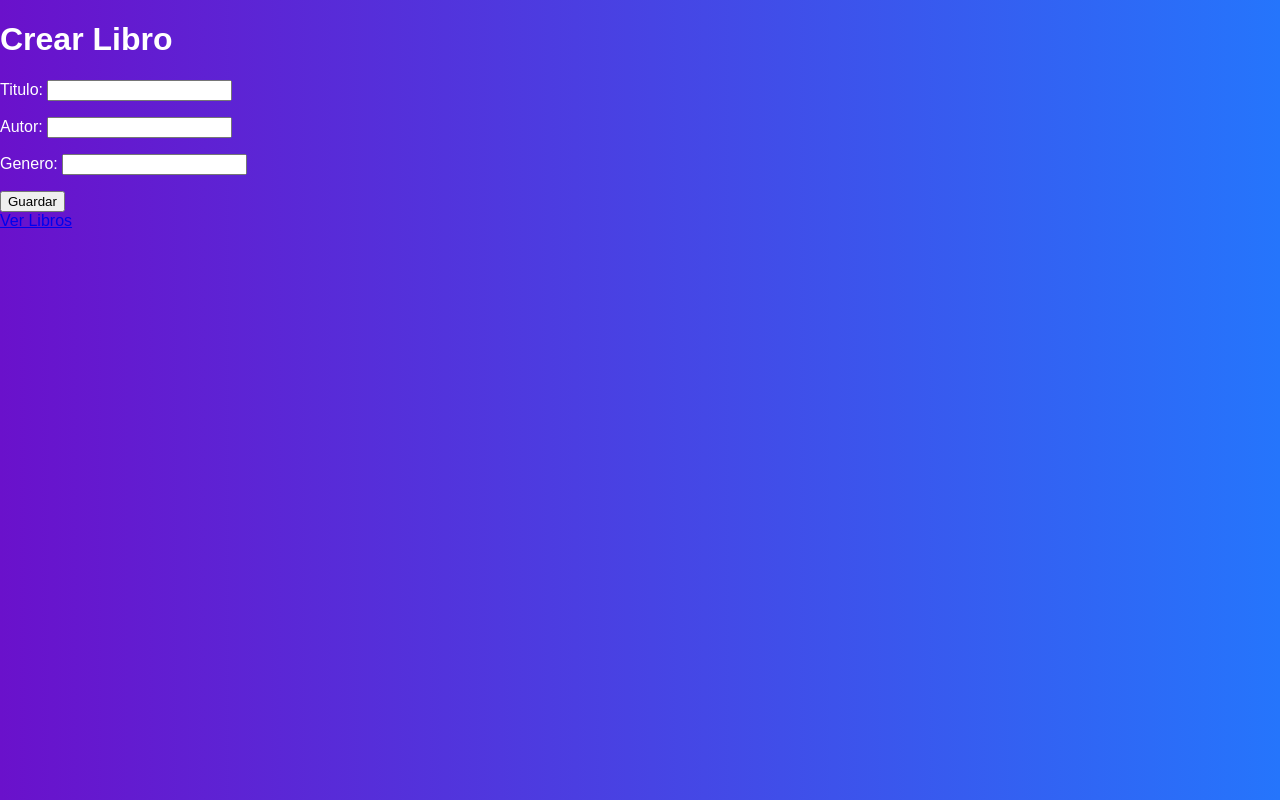
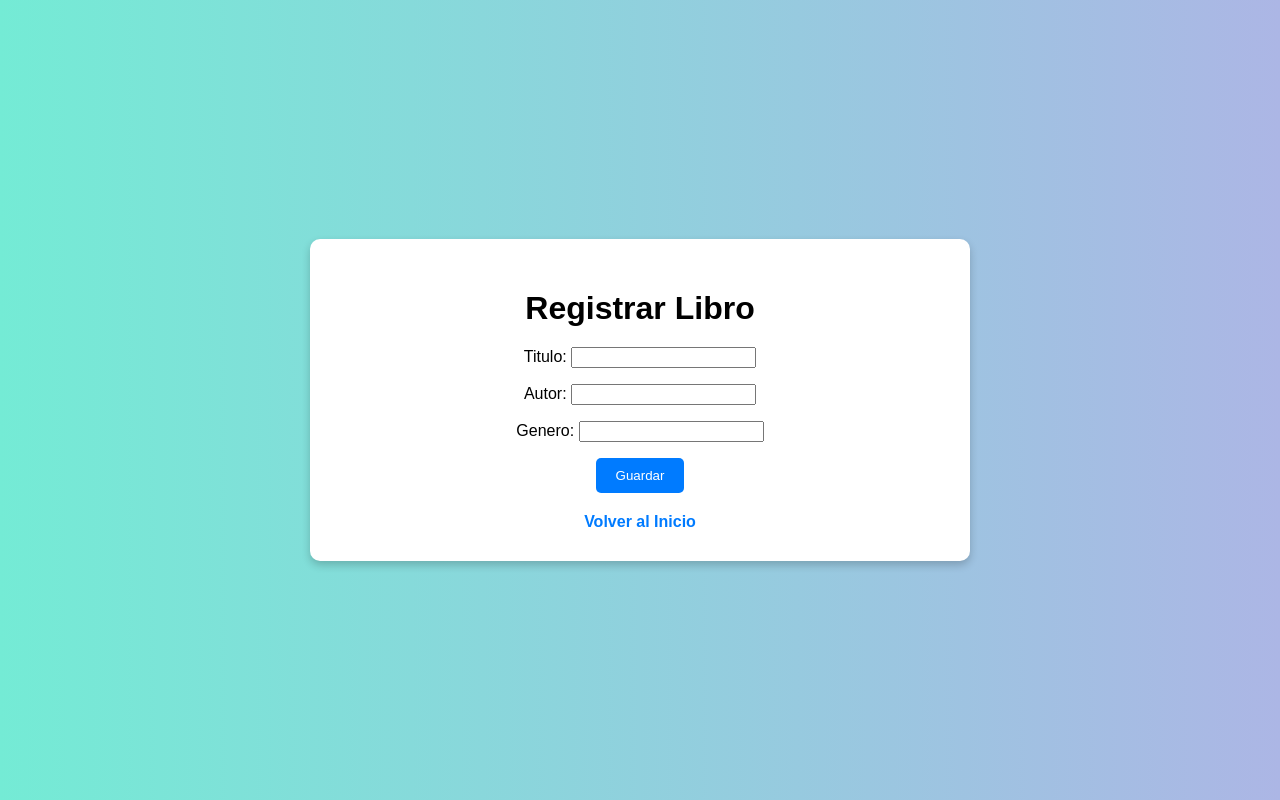
Before and after one commit to Fernandezvalerio/biblioteca, a Django app: page /biblioteca/crear_libro/ in a window 1280 px wide. Run offline with Django 5.2, Linux system fonts and the light colour scheme.

Commit message:
mejora del css y archivos html

```diff
--- a/biblioteca/static/biblioteca/styles.css
+++ b/biblioteca/static/biblioteca/styles.css
@@ -1,58 +1,68 @@
 body {
     font-family: Arial, sans-serif;
+    background: linear-gradient(to right, #74ebd5, #acb6e5);
+    color: #000000;
     margin: 0;
-    padding: 0;
-    background: linear-gradient(to right, #6a11cb, #2575fc);
-    color: white;
+    display: flex;
+    justify-content: center;
+    align-items: center;
+    min-height: 100vh;
 }
 
 .container {
+    text-align: center;
+    background: #fff;
+    padding: 30px;
+    border-radius: 10px;
+    box-shadow: 0 4px 8px rgba(0, 0, 0, 0.2);
     width: 80%;
-    margin: auto;
-    padding: 20px;
+    max-width: 600px;
 }
 
-header {
-    text-align: center;
-    margin-bottom: 30px;
-}
-
-header h1 {
-    font-size: 3em;
-    margin: 0;
-}
-
-nav {
-    margin-top: 10px;
-}
-
-nav a {
-    margin: 0 10px;
-    color: white;
-    text-decoration: none;
-    font-weight: bold;
-    padding: 10px 15px;
-    background: rgba(255, 255, 255, 0.2);
-    border-radius: 5px;
-}
-
-nav a:hover {
-    background: rgba(255, 255, 255, 0.4);
-}
-
-main h2 {
-    border-bottom: 2px solid white;
-    padding-bottom: 5px;
+h1 {
+    margin-bottom: 20px;
+    color: #000000;
 }
 
 ul {
-    list-style-type: none;
+    list-style: none;
     padding: 0;
 }
 
 ul li {
     margin: 10px 0;
-    background: rgba(255, 255, 255, 0.1);
     padding: 10px;
+    background: #f9f9f9;
+    border: 1px solid #ddd;
     border-radius: 5px;
 }
+
+form button {
+    background-color: #007bff;
+    color: white;
+    border: none;
+    padding: 10px 20px;
+    border-radius: 5px;
+    cursor: pointer;
+    transition: background-color 0.3s;
+}
+
+form button:hover {
+    background-color: #0056b3;
+}
+
+.links {
+    margin-top: 20px;
+}
+
+.links a {
+    margin: 0 10px;
+    text-decoration: none;
+    color: #007bff;
+    font-weight: bold;
+    transition: color 0.3s;
+}
+
+.links a:hover {
+    color: #0056b3;
+}
--- a/biblioteca/templates/biblioteca/crear_libro.html
+++ b/biblioteca/templates/biblioteca/crear_libro.html
@@ -4,15 +4,19 @@
     <meta charset="UTF-8">
     <meta name="viewport" content="width=device-width, initial-scale=1.0">
     <link rel="stylesheet" href="../../static/biblioteca/styles.css">
-    <title>Crear Libro</title>
+    <title>Registrar Libro</title>
 </head>
 <body>
-    <h1>Crear Libro</h1>
-    <form method="post">
-        {% csrf_token %}
-        {{ form.as_p }}
-        <button type="submit">Guardar</button>
-    </form>
-    <a href="{% url 'lista_libros' %}">Ver Libros</a>
+    <div class="container">
+        <h1>Registrar Libro</h1>
+        <form method="post">
+            {% csrf_token %}
+            {{ form.as_p }}
+            <button type="submit">Guardar</button>
+        </form>
+        <div class="links">
+            <a href="{% url 'pagina_inicio' %}">Volver al Inicio</a>
+        </div>
+    </div>
 </body>
 </html>
--- a/biblioteca/templates/biblioteca/inicio.html
+++ b/biblioteca/templates/biblioteca/inicio.html
@@ -3,7 +3,7 @@
 <head>
     <meta charset="UTF-8">
     <meta name="viewport" content="width=device-width, initial-scale=1.0">
-    <link rel="stylesheet" href="{% static 'biblioteca/styles.css' %}">
+    <link rel="stylesheet" href="../../static/biblioteca/styles.css">
     <title>Biblioteca</title>
 </head>
 <body>
--- a/biblioteca/templates/biblioteca/lista_libros.html
+++ b/biblioteca/templates/biblioteca/lista_libros.html
@@ -7,6 +7,7 @@
     <title>Lista de Libros</title>
 </head>
 <body>
+    <div class="container">
         <h1>Libros Registrados</h1>
         <ul>
             {% for libro in libros %}
@@ -16,6 +17,10 @@
                 </li>
             {% endfor %}
         </ul>
+        <div class="links">
             <a href="{% url 'crear_libro' %}">Registrar Nuevo Libro</a>
+            <a href="{% url 'pagina_inicio' %}">Volver al Inicio</a>
+        </div>
+    </div>
 </body>
 </html>
```
Also changed, not shown: biblioteca/templates/biblioteca/crear_opinion.html (+12 -8 lines), biblioteca/templates/biblioteca/crear_usuario.html (+12 -8 lines), biblioteca/templates/biblioteca/lista_opiniones.html (+10 -5 lines), biblioteca/templates/biblioteca/lista_usuarios.html (+12 -7 lines), db.sqlite3. Lines whose indentation alone changed are shown as unchanged.
